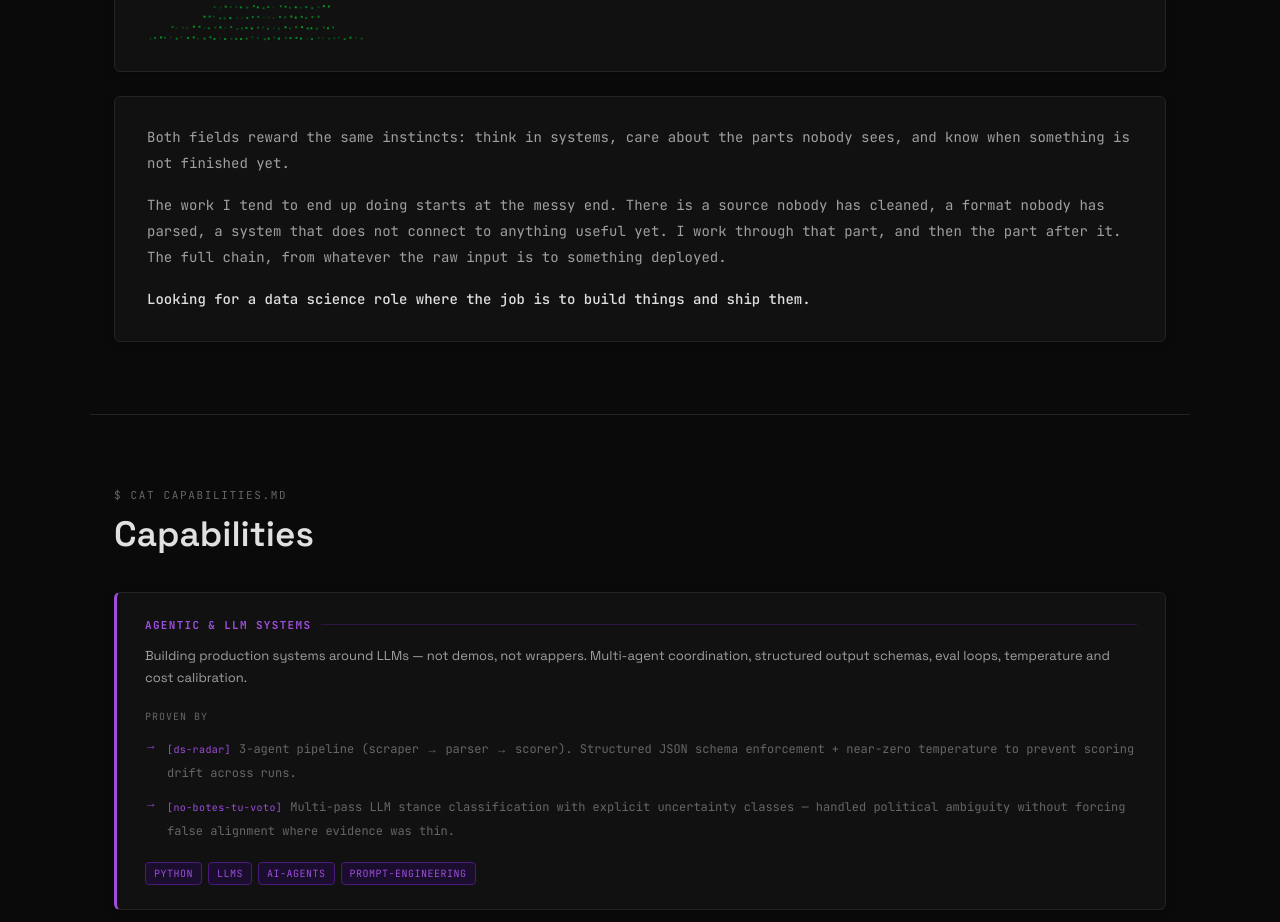
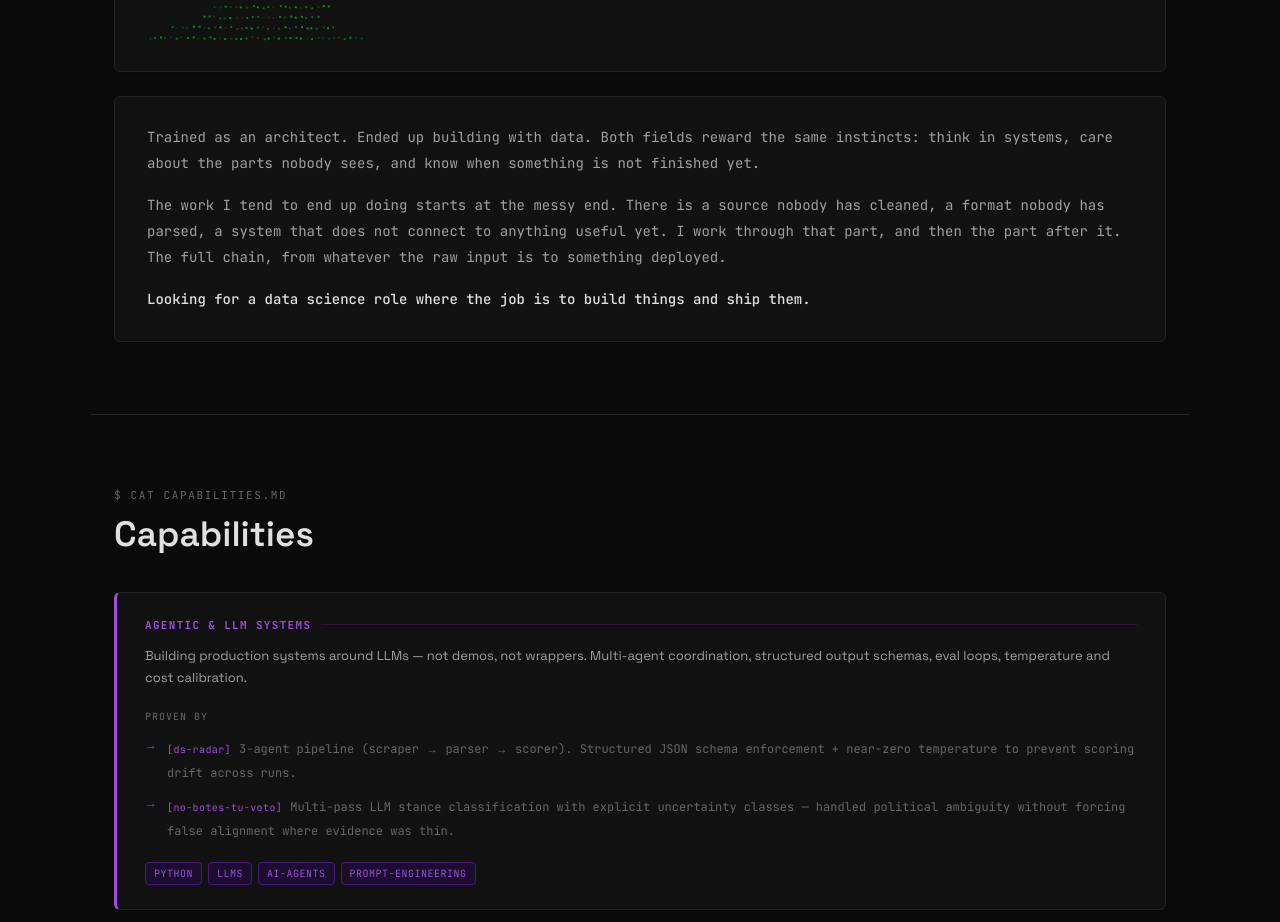
Before and after one commit to renzorico/terminal-portfolio, a Next.js app: page / in a window 1280 px wide. Shown: the part 1820-2742 px from the top of the page. Built offline with nearby package versions, Linux system fonts and the light colour scheme.

Commit message:
fix(about): restore architect/data context before 'both fields' sentence

```diff
--- a/app/components/sections.tsx
+++ b/app/components/sections.tsx
@@ -1450,7 +1450,7 @@ export function About() {
             }}
           >
             <p style={{ marginBottom: 16 }}>
-              Both fields reward the same instincts: think in systems, care about the parts nobody sees, and know when something is not finished yet.
+              Trained as an architect. Ended up building with data. Both fields reward the same instincts: think in systems, care about the parts nobody sees, and know when something is not finished yet.
             </p>
             <p style={{ marginBottom: 16 }}>
               The work I tend to end up doing starts at the messy end. There is a source nobody has cleaned, a format nobody has parsed, a system that does not connect to anything useful yet. I work through that part, and then the part after it. The full chain, from whatever the raw input is to something deployed.
```
